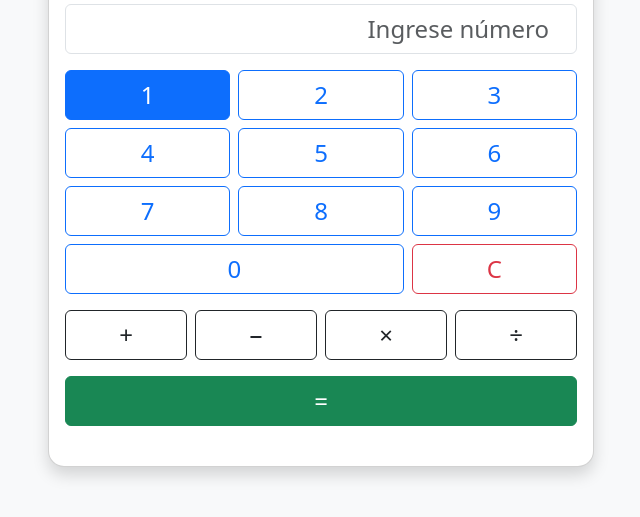
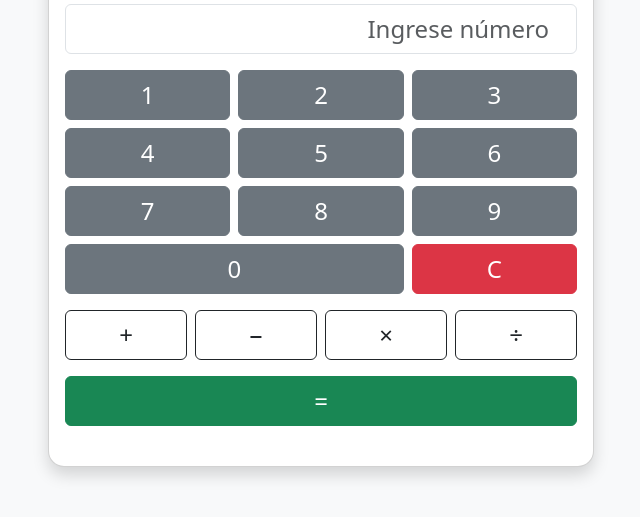
Before and after one commit to Ermunizp/PryCalculadoraWeb, a plain HTML site: page index.html in a window 1280 px wide. Shown: the part 123-640 px from the top of the page, without its empty margins (319-959 px from the left). Drawn offline with Linux system fonts and the light colour scheme.

Commit message:
Cambios en botones

```diff
--- a/index.html
+++ b/index.html
@@ -24,17 +24,17 @@
 
             <!-- Botones numéricos -->
             <div class="row g-2 mb-3">
-              <div class="col-4"><button class="btn btn-primary w-100 fs-4" onclick="agregarNumero(1)">1</button></div>
-              <div class="col-4"><button class="btn btn-outline-primary w-100 fs-4" onclick="agregarNumero(2)">2</button></div>
-              <div class="col-4"><button class="btn btn-outline-primary w-100 fs-4" onclick="agregarNumero(3)">3</button></div>
-              <div class="col-4"><button class="btn btn-outline-primary w-100 fs-4" onclick="agregarNumero(4)">4</button></div>
-              <div class="col-4"><button class="btn btn-outline-primary w-100 fs-4" onclick="agregarNumero(5)">5</button></div>
-              <div class="col-4"><button class="btn btn-outline-primary w-100 fs-4" onclick="agregarNumero(6)">6</button></div>
-              <div class="col-4"><button class="btn btn-outline-primary w-100 fs-4" onclick="agregarNumero(7)">7</button></div>
-              <div class="col-4"><button class="btn btn-outline-primary w-100 fs-4" onclick="agregarNumero(8)">8</button></div>
-              <div class="col-4"><button class="btn btn-outline-primary w-100 fs-4" onclick="agregarNumero(9)">9</button></div>
-              <div class="col-8"><button class="btn btn-outline-primary w-100 fs-4" onclick="agregarNumero(0)">0</button></div>
-              <div class="col-4"><button class="btn btn-outline-danger w-100 fs-4" onclick="limpiar()">C</button></div>
+              <div class="col-4"><button class="btn btn-secondary w-100 fs-4" onclick="agregarNumero(1)">1</button></div>
+              <div class="col-4"><button class="btn btn-secondary w-100 fs-4" onclick="agregarNumero(2)">2</button></div>
+              <div class="col-4"><button class="btn btn-secondary w-100 fs-4" onclick="agregarNumero(3)">3</button></div>
+              <div class="col-4"><button class="btn btn-secondary w-100 fs-4" onclick="agregarNumero(4)">4</button></div>
+              <div class="col-4"><button class="btn btn-secondary w-100 fs-4" onclick="agregarNumero(5)">5</button></div>
+              <div class="col-4"><button class="btn btn-secondary w-100 fs-4" onclick="agregarNumero(6)">6</button></div>
+              <div class="col-4"><button class="btn btn-secondary w-100 fs-4" onclick="agregarNumero(7)">7</button></div>
+              <div class="col-4"><button class="btn btn-secondary w-100 fs-4" onclick="agregarNumero(8)">8</button></div>
+              <div class="col-4"><button class="btn btn-secondary w-100 fs-4" onclick="agregarNumero(9)">9</button></div>
+              <div class="col-8"><button class="btn btn-secondary w-100 fs-4" onclick="agregarNumero(0)">0</button></div>
+              <div class="col-4"><button class="btn btn-danger w-100 fs-4" onclick="limpiar()">C</button></div>
             </div>
 
             <!-- Operaciones -->
```
